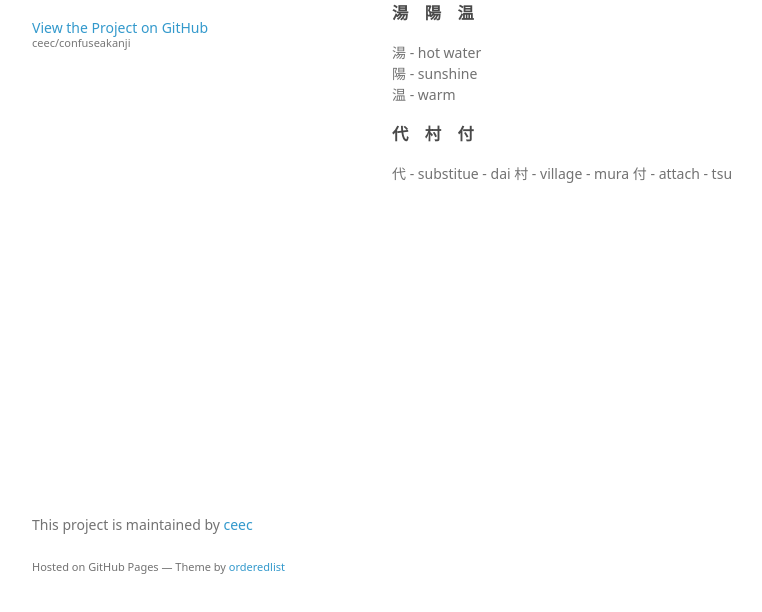
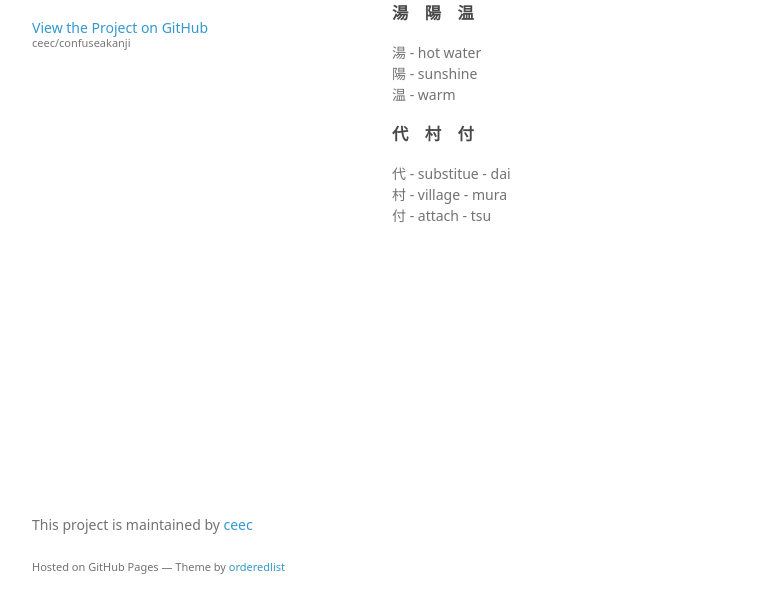
Before and after one commit to ceec/confuseakanji, a plain HTML site: page index.html in a window 1280 px wide. Shown: the part 154-766 px from the top of the page, without its empty margins (178-940 px from the left). Drawn offline with Linux system fonts and the light colour scheme; a web font is replaced by a local one.

Commit message:
Add missing brs

```diff
--- a/index.html
+++ b/index.html
@@ -34,9 +34,9 @@
           </p>
           <h3>代　村　付</h3>
           <p>
-            代 - substitue - dai
-            村 - village - mura
-            付 - attach - tsu
+            代 - substitue - dai<br>
+            村 - village - mura<br>
+            付 - attach - tsu<br>
           </p>
 
       </section>
```
